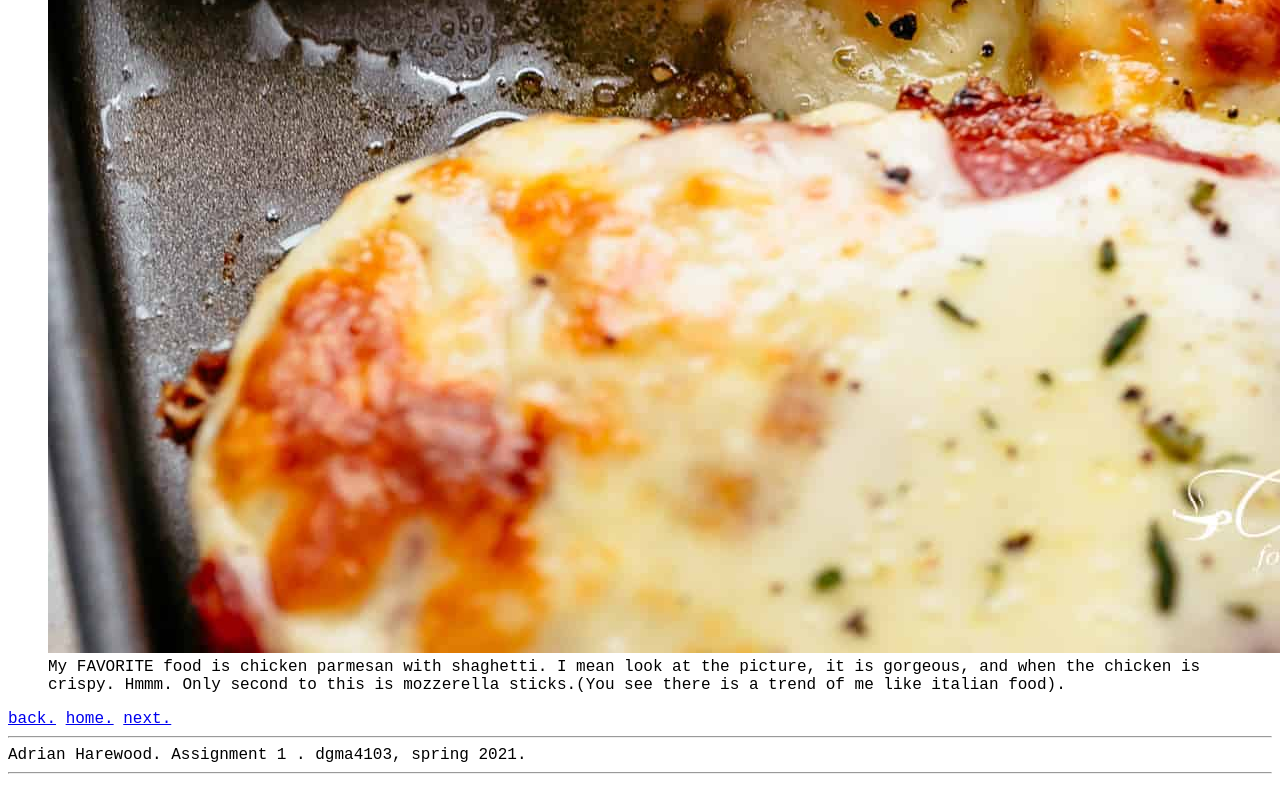
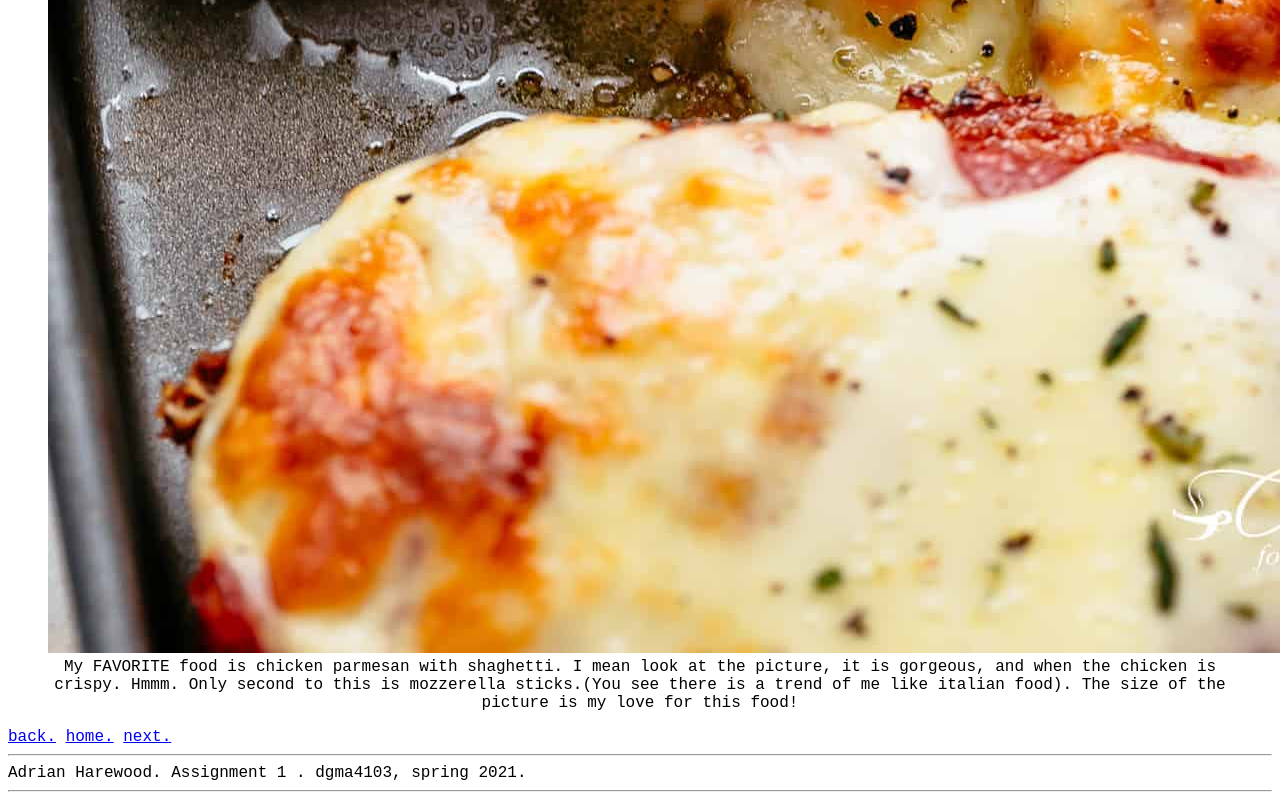
Before and after one commit to Gammaclaw/dgma4103-spring2021, a plain HTML site: page w5d1 project/photo4.html in a window 1280 px wide. Shown: the part 1979-2779 px from the top of the page. Drawn offline with Linux system fonts and the light colour scheme.

Commit message:
draft 2 v3

```diff
--- a/w5d1 project/photo4.html
+++ b/w5d1 project/photo4.html
@@ -20,10 +20,12 @@
 
     <main style="font-family:courier new;">
       <h1>hobby four.</h1>
+      <center>
       <figure>
         <img src="media\pictures\CrispyChickenParmesan.jpg" alt="dissociation series, photo 4.">
-        <figcaption> My FAVORITE food is chicken parmesan with shaghetti. I mean look at the picture, it is gorgeous, and when the chicken is crispy. Hmmm. Only second to this is mozzerella sticks.(You see there is a trend of me like italian food).  </figcaption>
+        <figcaption> My FAVORITE food is chicken parmesan with shaghetti. I mean look at the picture, it is gorgeous, and when the chicken is crispy. Hmmm. Only second to this is mozzerella sticks.(You see there is a trend of me like italian food). The size of the picture is my love for this food! </figcaption>
       </figure>
+    </center>
     </main>
 
     <footer style="font-family: courier new;">
```
Also changed, not shown: w5d1 project/photo1.html (+2 -0 lines), w5d1 project/photo10.html (+2 -0 lines), w5d1 project/photo11.html (+2 -0 lines), w5d1 project/photo12.html (+2 -0 lines), w5d1 project/photo2.html (+2 -0 lines), w5d1 project/photo3.html (+2 -0 lines), w5d1 project/photo5.html (+2 -0 lines), w5d1 project/photo6.html (+2 -0 lines), w5d1 project/photo7.html (+2 -0 lines), w5d1 project/photo8.html (+2 -0 lines), w5d1 project/photo9.html (+2 -0 lines).
